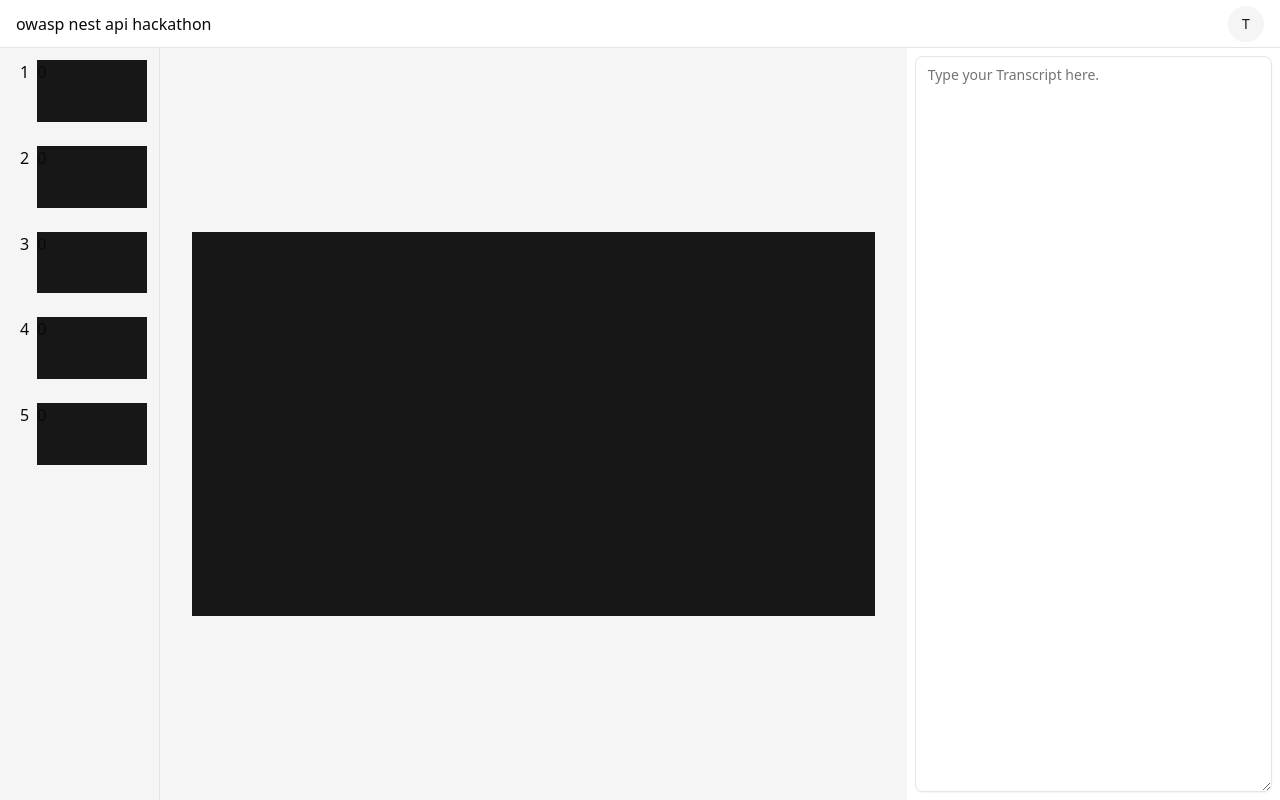
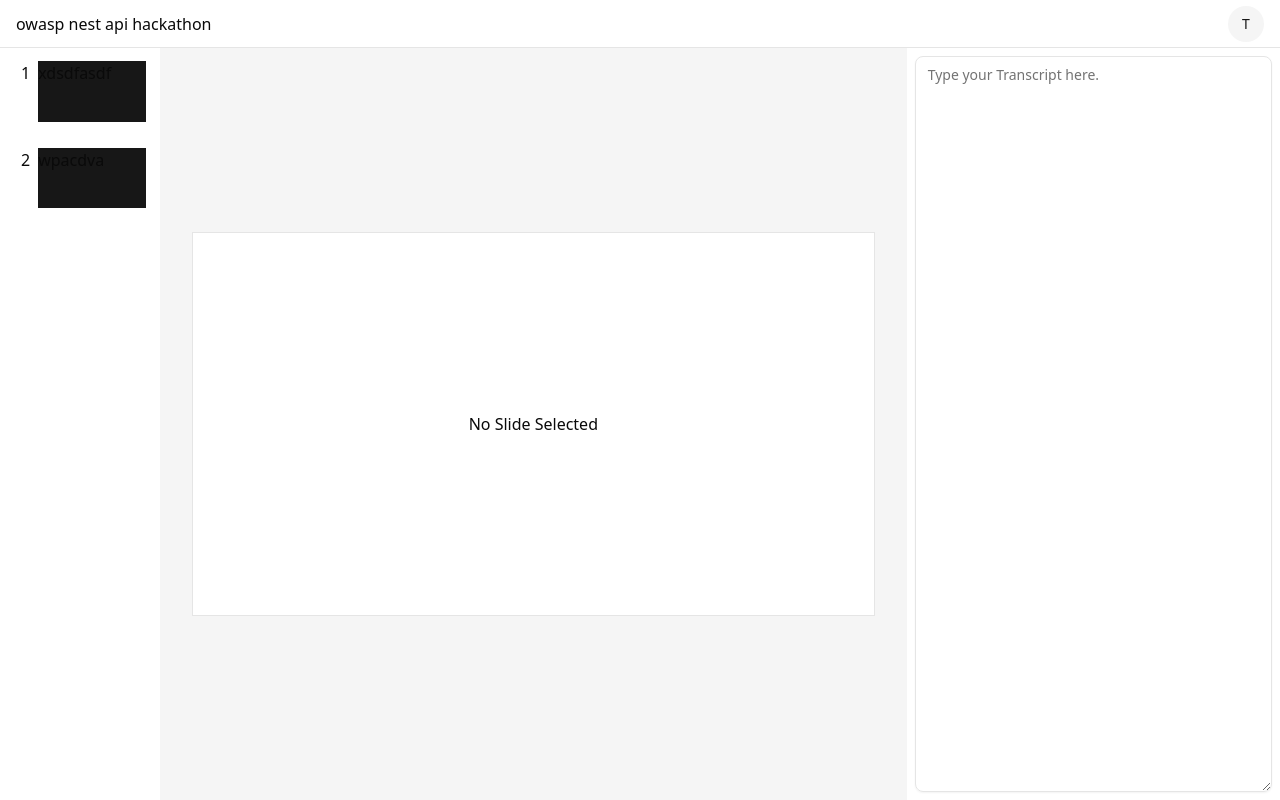
Before and after one commit to rudransh-shrivastava/community-snapshot-videos, a Next.js app: page / in a window 1280 px wide. Built offline with nearby package versions, Linux system fonts and the light colour scheme.

Commit message:
add slide type

```diff
--- a/src/app/page.tsx
+++ b/src/app/page.tsx
@@ -1,10 +1,22 @@
 'use client'
 import { Button } from '@/components/ui/button'
 import { Textarea } from '@/components/ui/textarea'
+import { cn } from '@/lib/utils'
 import { useState } from 'react'
 
 export default function Home() {
-  const [slides] = useState([0, 0, 0, 0, 0])
+  const [slides] = useState<Slide[]>([
+    {
+      id: 'xdsdfasdf',
+      type: 'intro',
+      script: 'when ball roll, just call saul',
+      customization: {},
+      data: { month: 'Sept', year: 2025, subtitle: 'yeah' },
+    },
+    { id: 'wpacdva', type: 'blank', script: '', customization: {}, data: { message: 'blank' } },
+  ])
+
+  const [currentSlide, setCurrentSlide] = useState<Slide | null>(null)
   return (
     <div className="bg-background text-foreground grid h-screen grid-cols-[10rem_2fr_1fr] grid-rows-[3rem_auto]">
       <div className="col-span-3 flex items-center justify-between border-b px-4">
@@ -20,21 +32,41 @@ export default function Home() {
           T
         </Button>
       </div>
-      <div className="dark:bg-background bg-secondary border-r">
+      <div className="dark:border-r-border border-r border-r-transparent">
         {slides.map((slide, index) => (
-          <div className="flex p-3" key={index}>
+          <div
+            className={cn('flex cursor-pointer border border-transparent p-3', {
+              'bg-secondary border-border': slide.id === currentSlide?.id,
+            })}
+            onClick={() => {
+              setCurrentSlide({ ...slide })
+            }}
+            key={index}
+          >
             <div className="px-2">
               <span>{index + 1}</span>
             </div>
-            <div className="bg-primary aspect-video w-full">{slide}</div>
+            <div className="bg-primary aspect-video w-full">{slide.id}</div>
           </div>
         ))}
       </div>
       <div className="dark:bg-background bg-secondary flex items-center p-8">
-        <div className="bg-primary aspect-video w-full"></div>
+        <div className="bg-background aspect-video w-full border">
+          {currentSlide ? (
+            <div className="flex h-full w-full items-center justify-center">
+              {JSON.stringify(currentSlide, null, 2)}
+            </div>
+          ) : (
+            <div className="flex h-full w-full items-center justify-center">No Slide Selected</div>
+          )}
+        </div>
       </div>
       <div className="p-2">
-        <Textarea placeholder="Type your Transcript here." className="h-full" />
+        <Textarea
+          placeholder="Type your Transcript here."
+          value={currentSlide?.script}
+          className="h-full"
+        />
       </div>
     </div>
   )
--- /dev/null
+++ b/src/lib/slide.ts
@@ -0,0 +1,41 @@
+// Base slide interface
+interface BaseSlide {
+  id: string
+  type: SlideType
+  script: string
+  customization: SlideCustomization
+}
+
+// Slide types
+type SlideType = 'intro' | 'blank'
+
+// Common customization options
+interface SlideCustomization {
+  bgColor?: string
+  textColor?: string
+}
+
+// Specific slide data types
+interface IntroSlideData {
+  month: string
+  year: number
+  subtitle: string
+}
+
+// Typed slide variants
+interface IntroSlide extends BaseSlide {
+  type: 'intro'
+  data: IntroSlideData
+}
+
+interface BlankSlideData {
+  message: 'blank'
+}
+
+interface BlankSlide extends BaseSlide {
+  type: 'blank'
+  data: BlankSlideData
+}
+
+// Union type for all slides
+type Slide = IntroSlide | BlankSlide
```
